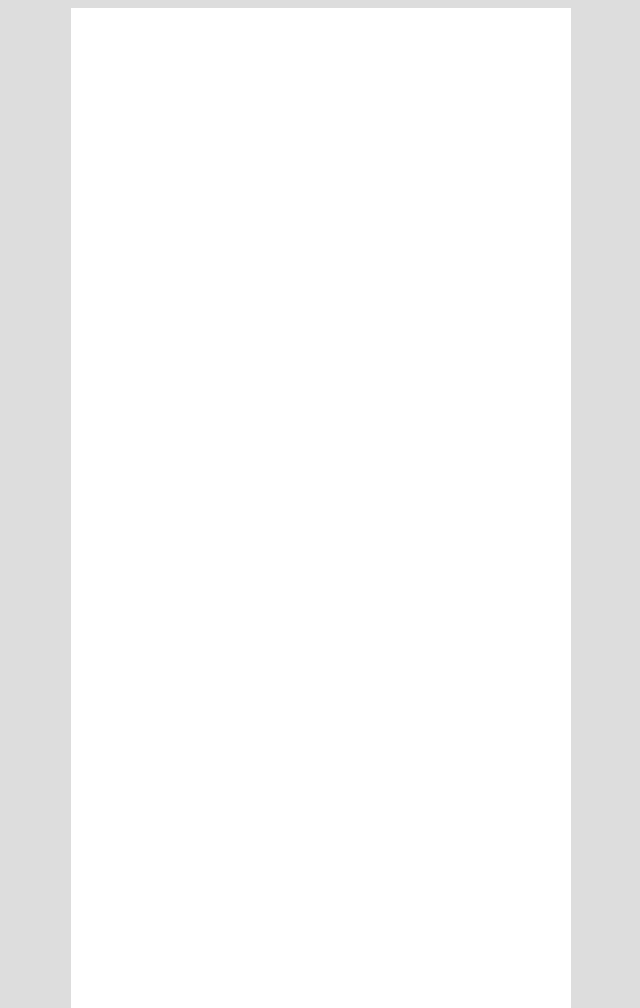
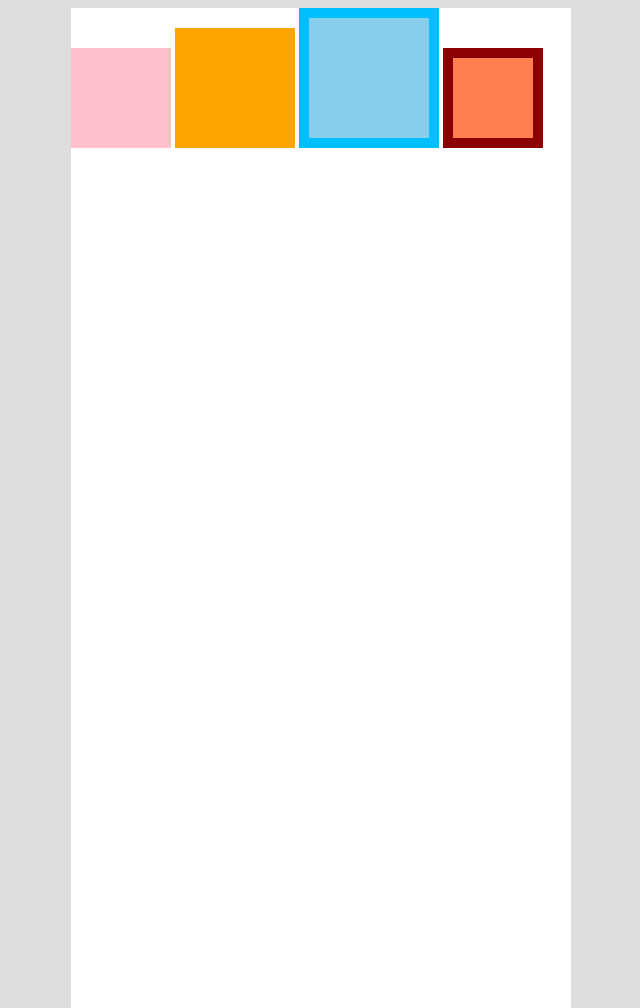
Before and after one commit to re8code/web103-12-boxSizing, a plain HTML site: page index.html in a window 1280 px wide. Shown: the whole page, without its empty margins (319-959 px from the left). Drawn offline with Linux system fonts and the light colour scheme.

Commit message:
boxsizing-1

```diff
--- a/index.html
+++ b/index.html
@@ -10,6 +10,10 @@
 
 <body>
 
+<div class="a"></div>
+<div class="b"></div>
+<div class="c"></div>
+<div class="d"></div>
 
 
 </body>
--- a/main.css
+++ b/main.css
@@ -1,5 +1,19 @@
-
-
+div {
+  width: 100px; height: 100px;
+  display: inline-block;
+}
+.a
+{ background-color: pink; }
+.b
+{ background-color: orange;
+  padding: 10px; }
+.c
+{ background-color: skyblue;
+  padding: 10px; border: 10px solid deepskyblue; }
+.d
+{ background-color: coral;
+  padding: 10px; border: 10px solid darkred;
+  box-sizing: border-box;}
 
 
 
```
